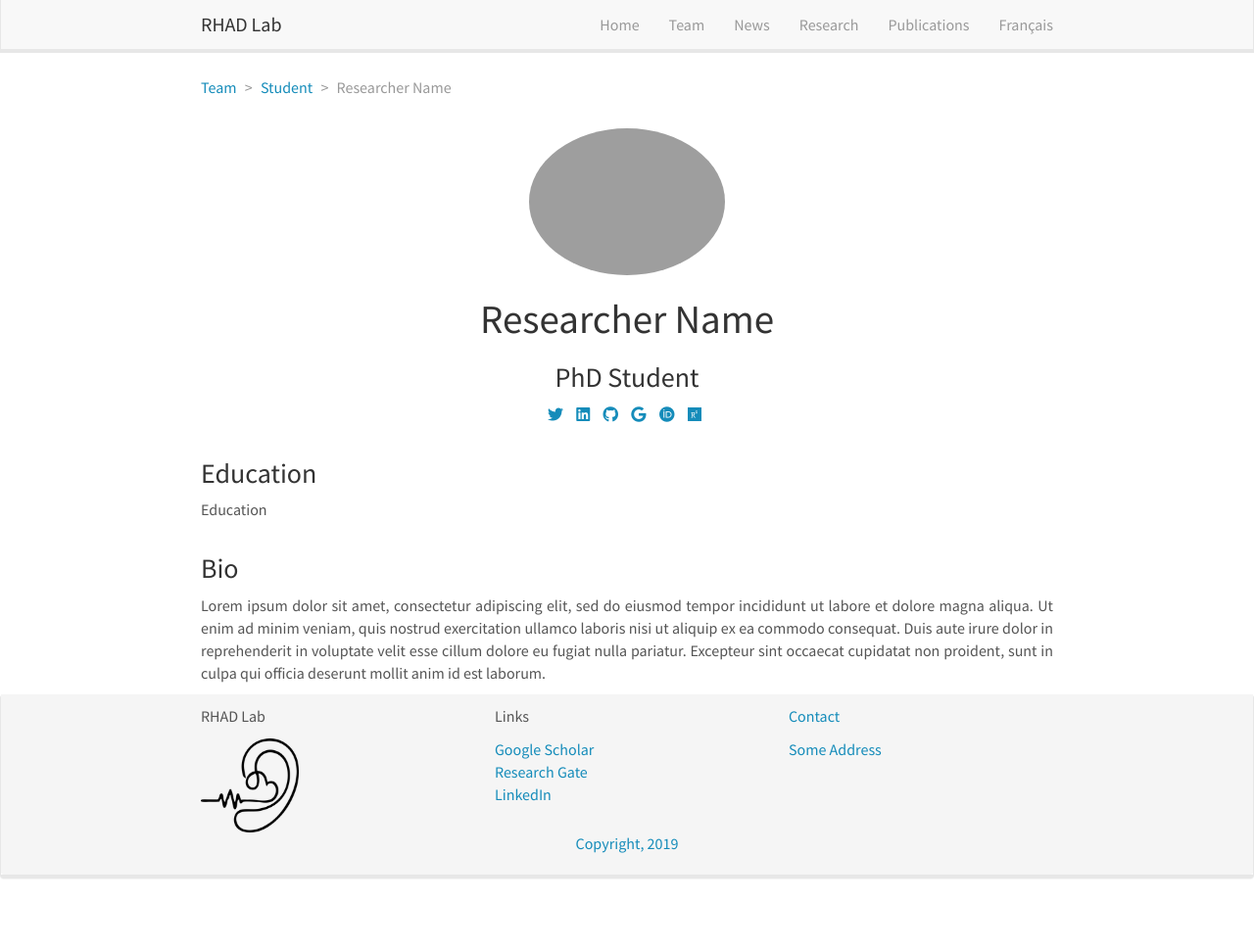
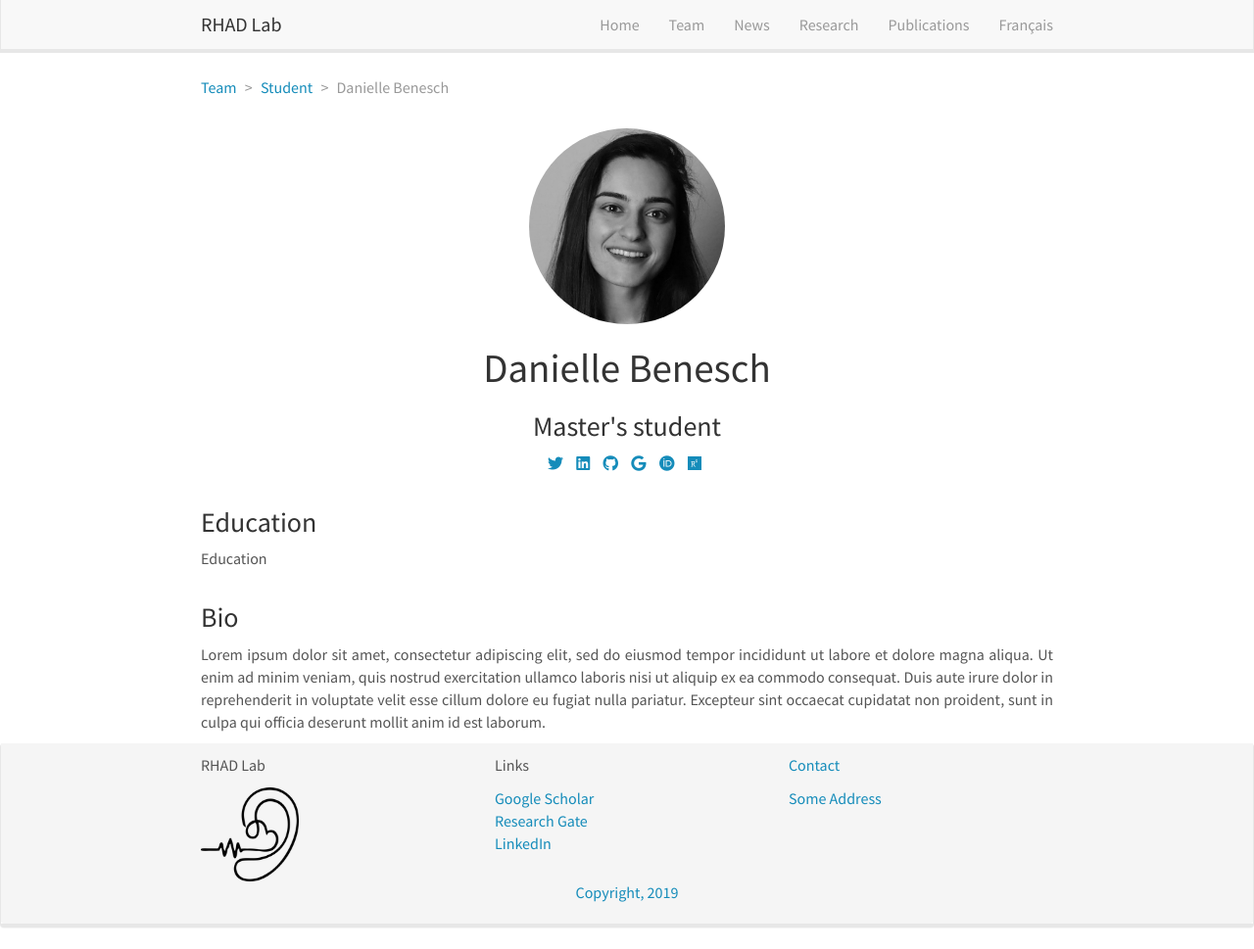
Before and after one commit to rhad-lab/rhad-lab.github.io, a Jekyll site: the page built from _pages/team/_posts/2016-10-01-researcher-student.md, in a window 1280 px wide and 969 px high. Shown: the whole window at 98% size. Built offline with Jekyll 4.4.1, drawn with Linux system fonts in a browser that asks for light colours; nearby versions of some CDN libraries.

Commit message:
Update 2016-10-01-researcher-student.md

```diff
--- a/_pages/team/_posts/2016-10-01-researcher-student.md
+++ b/_pages/team/_posts/2016-10-01-researcher-student.md
@@ -1,9 +1,9 @@
 ---
 layout: member
 category: student
-title: Researcher Name
-image: researcher.png
-role: PhD Student
+title: Danielle Benesch
+image: 2.jpg
+role: Master's student
 permalink: 'team/researcher-name'
 social:
     twitter: https://twitter.com/
```
